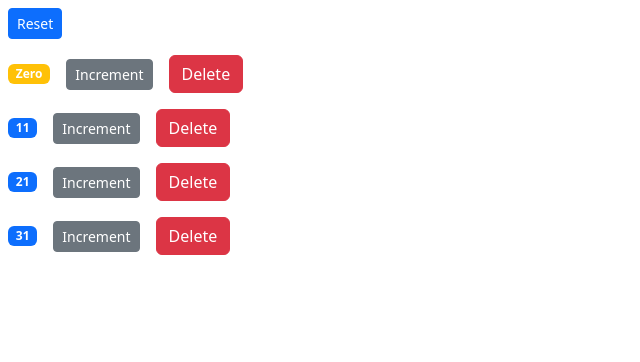
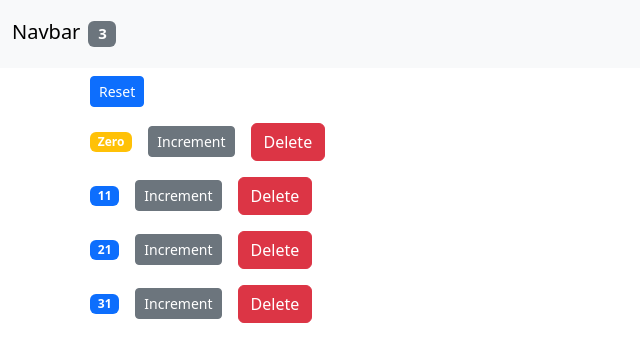
Before and after one commit to aloaam/mastering-react, a React (Create React App) app: page / in a window 1280 px wide. Shown: the top 362 px of the page, without its empty margins (0-640 px from the left). Built offline with nearby package versions, Linux system fonts and the light colour scheme.

Commit message:
finish subsection: Lifting the State Up

```diff
--- a/src/App.js
+++ b/src/App.js
@@ -1,25 +1,60 @@
-import logo from './logo.svg';
-import './App.css';
+import "./App.css";
+import Counters from "./components/counters";
+import NavBar from "./components/navbar";
+import React, { Component } from "react";
 
-function App() {
-  return (
-    <div className="App">
-      <header className="App-header">
-        <img src={logo} className="App-logo" alt="logo" />
-        <p>
-          Edit <code>src/App.js</code> and save to reload.
-        </p>
-        <a
-          className="App-link"
-          href="https://reactjs.org"
-          target="_blank"
-          rel="noopener noreferrer"
-        >
-          Learn React
-        </a>
-      </header>
-    </div>
-  );
+class App extends Component {
+  state = {
+    counters: [
+      { id: 1, value: 0 },
+      { id: 2, value: 11 },
+      { id: 3, value: 21 },
+      { id: 4, value: 31 },
+    ],
+  };
+
+  handleReset = () => {
+    const counters = this.state.counters.map((c) => {
+      c.value = 0;
+      return c;
+    });
+    this.setState({ counters });
+  };
+
+  handleIncrement = (counter) => {
+    console.log("Incrementing value of counter with id: " + counter.id);
+    const counters = [...this.state.counters];
+    const index = counters.indexOf(counter);
+    counters[index] = { ...counter };
+    counters[index].value++;
+    this.setState({ counters });
+  };
+
+  handleDelete = (id) => {
+    console.log("Removing counter-id: " + id);
+    const counters = this.state.counters.filter((counter) => counter.id !== id);
+    this.setState({ counters });
+  };
+
+  render() {
+    return (
+      <React.Fragment>
+        <NavBar
+          countersCount={
+            this.state.counters.filter((c) => c.value !== 0).length
+          }
+        />
+        <main className="container">
+          <Counters
+            counters={this.state.counters}
+            onDelete={this.handleDelete}
+            onIncrement={this.handleIncrement}
+            onReset={this.handleReset}
+          />
+        </main>
+      </React.Fragment>
+    );
+  }
 }
 
 export default App;
--- a/src/components/counters.jsx
+++ b/src/components/counters.jsx
@@ -2,53 +2,21 @@
 import Counter from "./counter";
 
 class Counters extends Component {
-  state = {
-    counters: [
-      { id: 1, value: 0 },
-      { id: 2, value: 11 },
-      { id: 3, value: 21 },
-      { id: 4, value: 31 },
-    ],
-  };
-
-  handleReset = () => {
-    const counters = this.state.counters.map((c) => {
-      c.value = 0;
-      return c;
-    });
-    this.setState({ counters });
-  };
-
-  handleIncrement = (counter) => {
-    console.log("Incrementing value of counter with id: " + counter.id);
-    const counters = [...this.state.counters];
-    const index = counters.indexOf(counter);
-    counters[index] = { ...counter };
-    counters[index].value++;
-    this.setState({ counters });
-  };
-
-  handleDelete = (id) => {
-    console.log("Removing counter-id: " + id);
-    const counters = this.state.counters.filter((counter) => counter.id !== id);
-    this.setState({ counters });
-  };
-
   render() {
     return (
       <div>
         <button
-          onClick={this.handleReset}
+          onClick={this.props.onReset}
           className="btn btn-primary btn-sm m-2"
         >
           Reset
         </button>
-        {this.state.counters.map((c) => (
+        {this.props.counters.map((c) => (
           <Counter
             key={c.id}
             counter={c}
-            onDelete={this.handleDelete}
-            onIncrement={this.handleIncrement}
+            onDelete={this.props.onDelete}
+            onIncrement={this.props.onIncrement}
           />
         ))}
       </div>
--- /dev/null
+++ b/src/components/navbar.jsx
@@ -0,0 +1,20 @@
+import React, { Component } from "react";
+
+class NavBar extends Component {
+  render() {
+    return (
+      <nav className="navbar navbar-light bg-light">
+        <div className="container-fluid">
+          <a className="navbar-brand" href="#">
+            Navbar
+            <span className="badge bg-pill bg-secondary m-2">
+              {this.props.countersCount}
+            </span>
+          </a>
+        </div>
+      </nav>
+    );
+  }
+}
+
+export default NavBar;
--- a/src/index.js
+++ b/src/index.js
@@ -1,15 +1,14 @@
-import React from 'react';
-import ReactDOM from 'react-dom/client';
-import './index.css';
-import reportWebVitals from './reportWebVitals';
-import 'bootstrap/dist/css/bootstrap.css'
-import Counters from './components/counters';
+import React from "react";
+import ReactDOM from "react-dom/client";
+import "./index.css";
+import reportWebVitals from "./reportWebVitals";
+import "bootstrap/dist/css/bootstrap.css";
+import App from "./App";
 
-
-const root = ReactDOM.createRoot(document.getElementById('root'));
+const root = ReactDOM.createRoot(document.getElementById("root"));
 root.render(
   <React.StrictMode>
-    <Counters />
+    <App />
   </React.StrictMode>
 );
 
```
